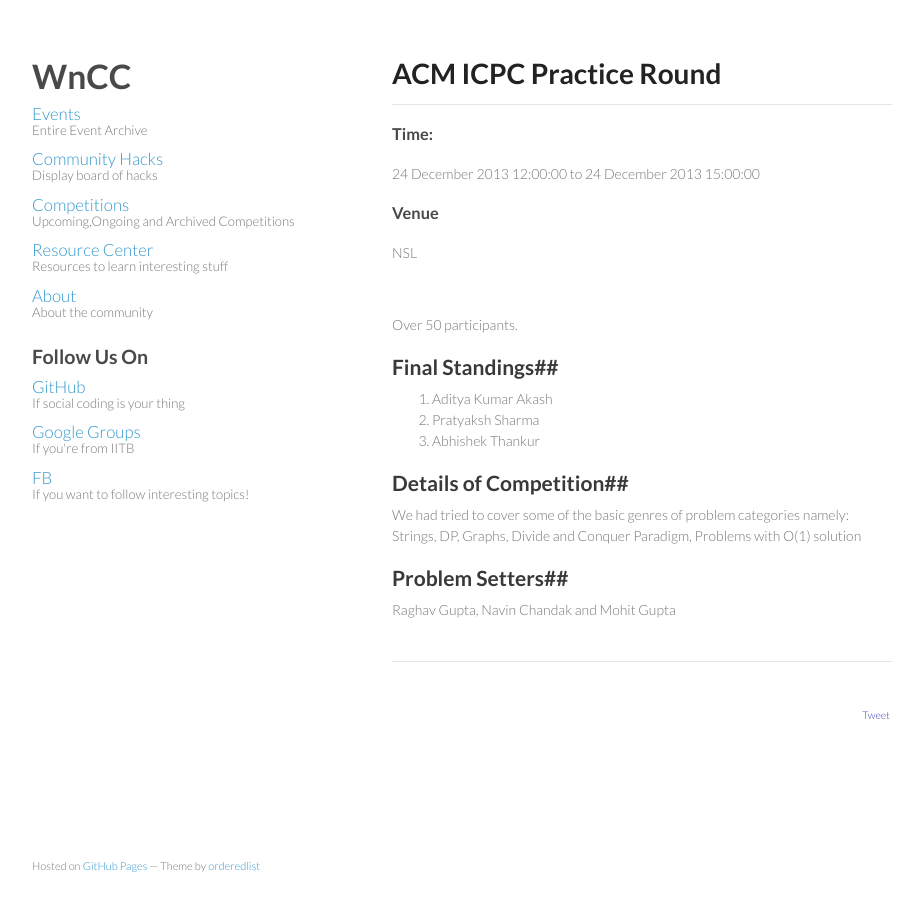
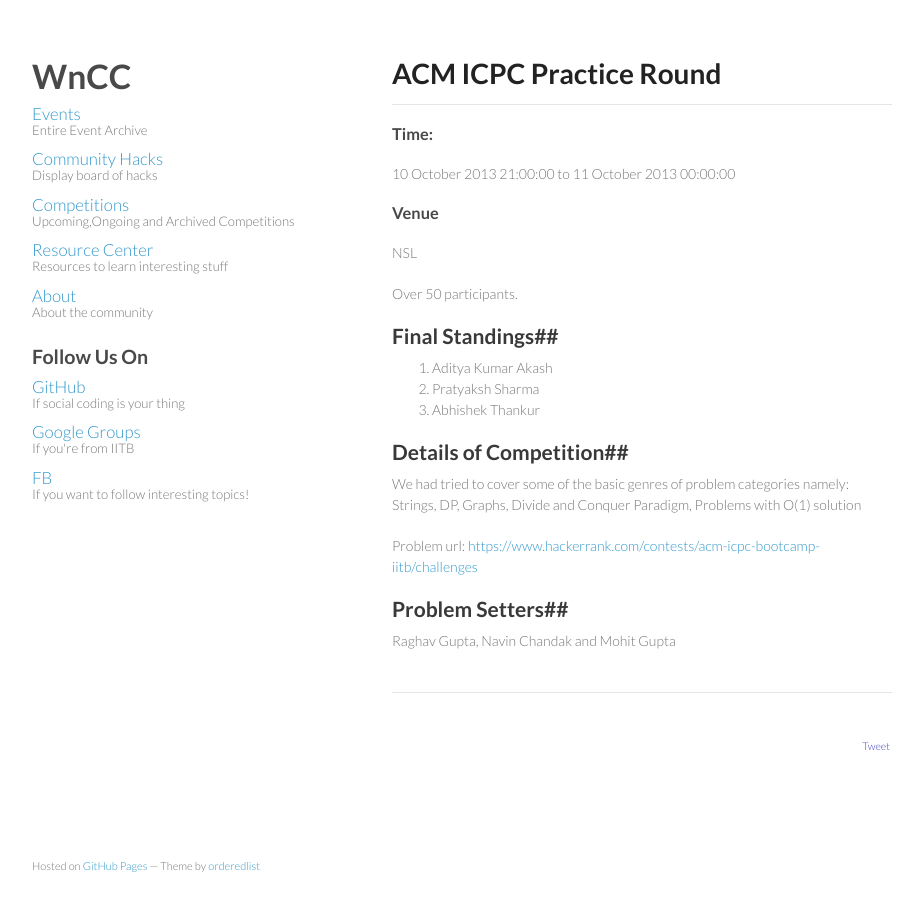
Before and after one commit to wncc/wncc.github.io, a Jekyll site: the page built from competitions/_posts/2013-10-10-acm-icpc-practice-round.markdown, in a window 1280 px wide. Shown: the whole page, without its empty margins (178-1099 px from the left). Built offline with Jekyll 4.4.1, drawn with Linux system fonts in a browser that asks for light colours; nearby versions of some CDN libraries; Markdown is read by kramdown in place of the engine named in the settings; comment, search, counter and statistics services are not loaded.

Commit message:
Fixed newline n layout, updated acm icpc details

```diff
--- a/_layouts/event.html
+++ b/_layouts/event.html
@@ -22,7 +22,6 @@
 	<h3>Venue</h3>
 	<p>{{ page.venue }}</p>
 	{% endif %}
-	<br/>
 	{{content}}
 	</article>
 {% include footer.html %}
--- a/competitions/_posts/2013-10-10-acm-icpc-practice-round.markdown
+++ b/competitions/_posts/2013-10-10-acm-icpc-practice-round.markdown
@@ -2,8 +2,8 @@
 layout: event
 title: ACM ICPC Practice Round
 category: competitions
-starttime: 2013-12-24 12:00:00
-endtime: 2013-12-24 15:00:00
+starttime: 2013-10-10 21:00:00
+endtime: 2013-10-11 00:00:00
 venue: NSL
 ---
 
@@ -17,5 +17,7 @@ Over 50 participants.
 We had tried to cover some of the basic genres of problem categories namely:
 Strings, DP, Graphs, Divide and Conquer Paradigm, Problems with O(1) solution
 
+Problem url: <https://www.hackerrank.com/contests/acm-icpc-bootcamp-iitb/challenges>
+
 ##Problem Setters##
 Raghav Gupta, Navin Chandak and Mohit Gupta
```
